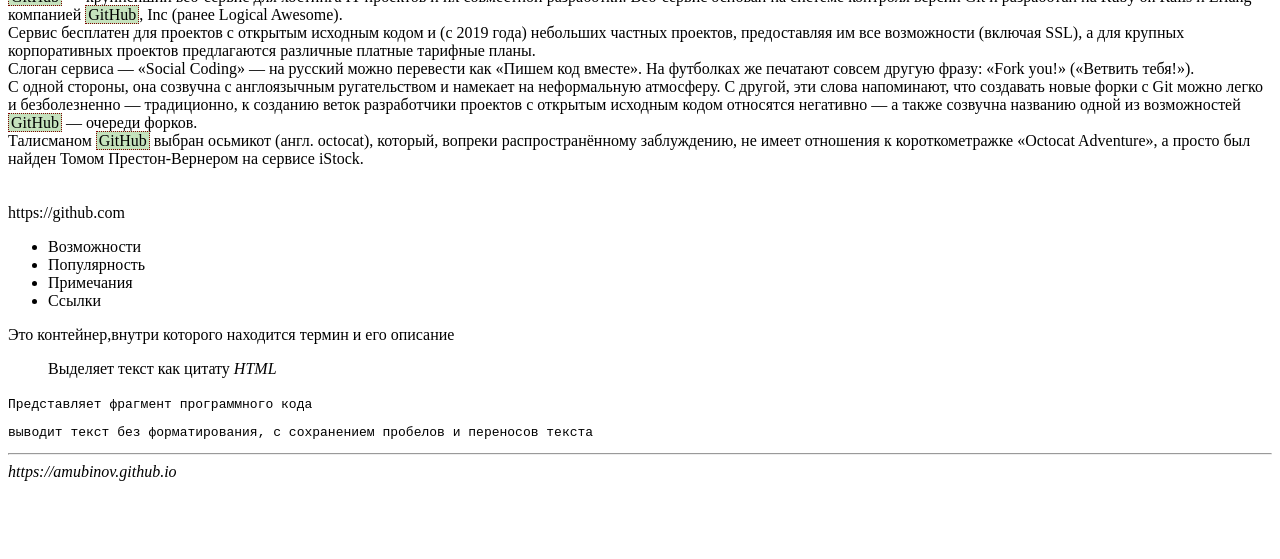
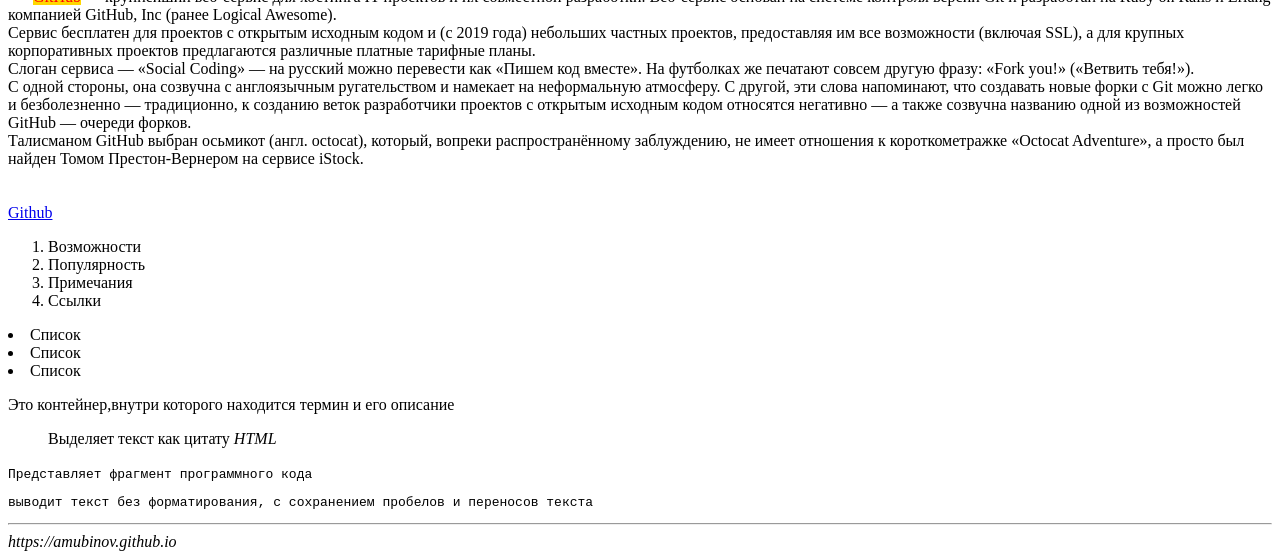
Before and after one commit to amubinov/.github.io, a plain HTML site: page index.html in a window 1280 px wide. Shown: the part 396-955 px from the top of the page. Before the commit the page ends 885 px from the top, so only its background shows below. Drawn offline with Linux system fonts and the light colour scheme.

Commit message:
second commit

```diff
--- a/index.html
+++ b/index.html
@@ -1,39 +1,39 @@
 <!DOCTYPE html>
 <html lang="en">
 <head>
-    <link rel="stylesheet" href="styles.css">
     <meta charset="UTF-8">
     <meta http-equiv="X-UA-Compatible" content="IE=edge">
-    <meta name="viewport" content="width=device-width, initial-scale=1.0">
-    <title>Document</title>
-    <title>span</title>
-    <style>
-     span {
-      background: #C5E2BD;
-      padding: 0 2px;
-      border: 1px dotted maroon;
-     }
-    </style>
-</head>
+    <meta name="alex" content="width=device-width, initial-scale=1.0">
+    <title>First_site</title>
+    </head>
 <body>
     <h1>GitHub</h1>
-     <img src="image/codercat.png" width="300px">
-             <div>
-             <span>GitHub</span> — крупнейший веб-сервис для хостинга IT-проектов и их совместной разработки.
-            Веб-сервис основан на системе контроля версий Git и разработан на Ruby on Rails и Erlang компанией <span>GitHub</span>, Inc (ранее Logical Awesome).<br> Сервис бесплатен для проектов с открытым исходным кодом и (с 2019 года) небольших частных проектов, предоставляя им все возможности (включая SSL), а для крупных корпоративных проектов предлагаются различные платные тарифные планы.<br>
-            Слоган сервиса — «Social Coding» — на русский можно перевести как «Пишем код вместе». На футболках же печатают совсем другую фразу: «Fork you!» («Ветвить тебя!»). <br>С одной стороны, она созвучна с англоязычным ругательством и намекает на неформальную атмосферу. С другой, эти слова напоминают, что создавать новые форки с Git можно легко и безболезненно — традиционно, к созданию веток разработчики проектов с открытым исходным кодом относятся негативно — а также созвучна названию одной из возможностей <span>GitHub</span> — очереди форков.<br>
-            Талисманом <span>GitHub</span> выбран осьмикот (англ. octocat), который, вопреки распространённому заблуждению, не имеет отношения к короткометражке «Octocat Adventure», а просто был найден Томом Престон-Вернером на сервисе iStock.
-         </div>
+     <img src="image/codercat.png" alt="логотип Github" width="300px">
+            <div style="text-indent:25px">
+               <span style="color:red; background: gold;">GitHub</span> — крупнейший веб-сервис для хостинга IT-проектов и их совместной разработки.
+               Веб-сервис основан на системе контроля версий Git и разработан на Ruby on Rails и Erlang компанией <span>GitHub</span>, Inc (ранее Logical Awesome).<br> Сервис бесплатен для проектов с открытым исходным кодом и (с 2019 года) небольших частных проектов, предоставляя им все возможности (включая SSL), а для крупных корпоративных проектов предлагаются различные платные тарифные планы.<br>
+               Слоган сервиса — «Social Coding» — на русский можно перевести как «Пишем код вместе». На футболках же печатают совсем другую фразу: «Fork you!» («Ветвить тебя!»). <br>
+               С одной стороны, она созвучна с англоязычным ругательством и намекает на неформальную атмосферу. С другой, эти слова напоминают, что создавать новые форки с Git можно легко и безболезненно — традиционно, к созданию веток разработчики проектов с открытым исходным кодом относятся негативно — а также созвучна названию одной из возможностей <span>GitHub</span> — очереди форков.<br>
+               Талисманом <span>GitHub</span> выбран осьмикот (англ. octocat), который, вопреки распространённому заблуждению, не имеет отношения к короткометражке «Octocat Adventure», а просто был найден Томом Престон-Вернером на сервисе iStock.
+            </div>
+          <div> <br>
            <br>
-           <br>
-           <a>https://github.com</a>
-
-          <ul>
+           <a href="https://github.com">Github</a>
+            </div>
+            <div>
+          <ol>
             <li>Возможности</li>
             <li>Популярность</li>
             <li>Примечания</li>
             <li>Ссылки</li>
-          </ul>
+          </ol>
+
+          <ui>
+              <li>Список</li>
+              <li>Список</li>
+              <li>Список</li>
+            </div>
+          </ui>
             <dl> Это контейнер,внутри которого находится термин и его описание</dl>
             <blockquote>Выделяет текст как цитату <cite>HTML</cite> </blockquote>
             <code>Представляет фрагмент программного кода</code>
```
